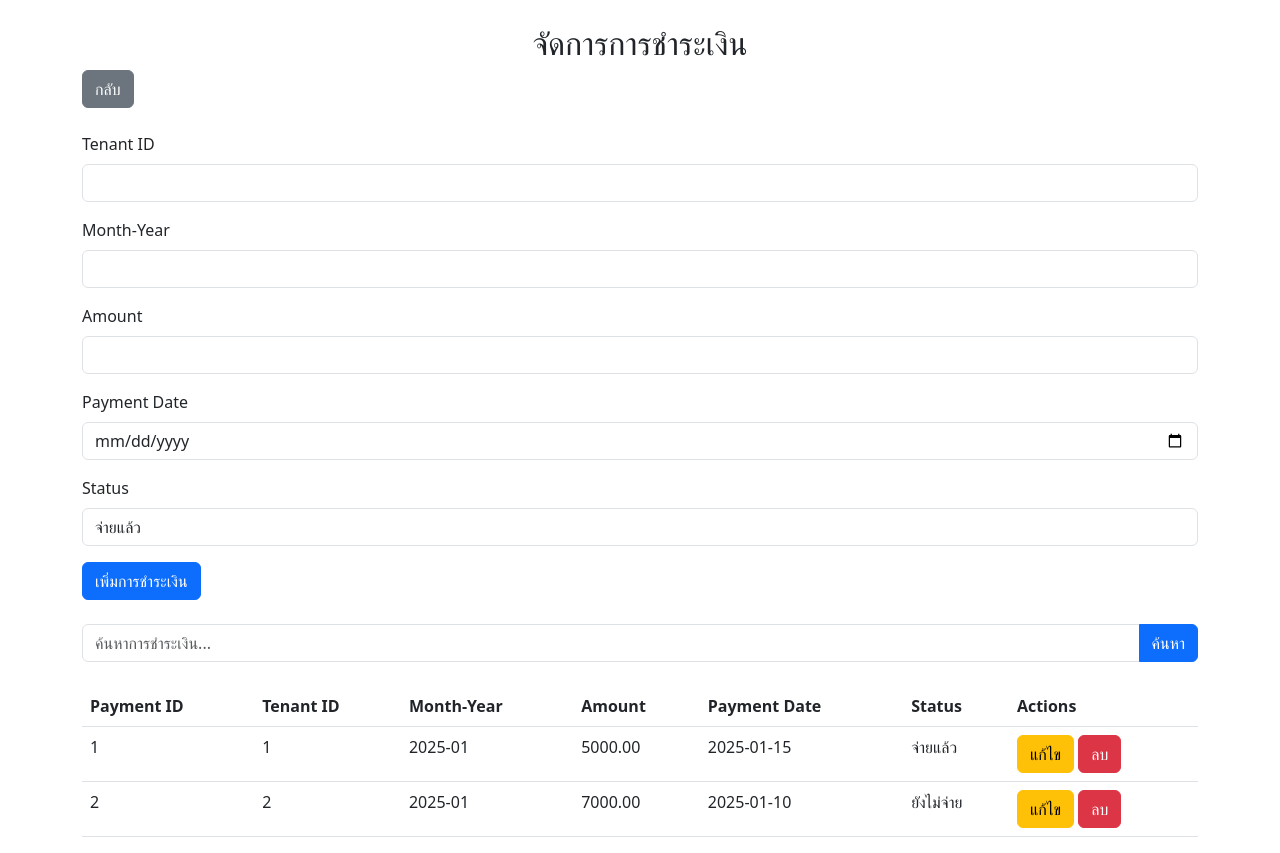
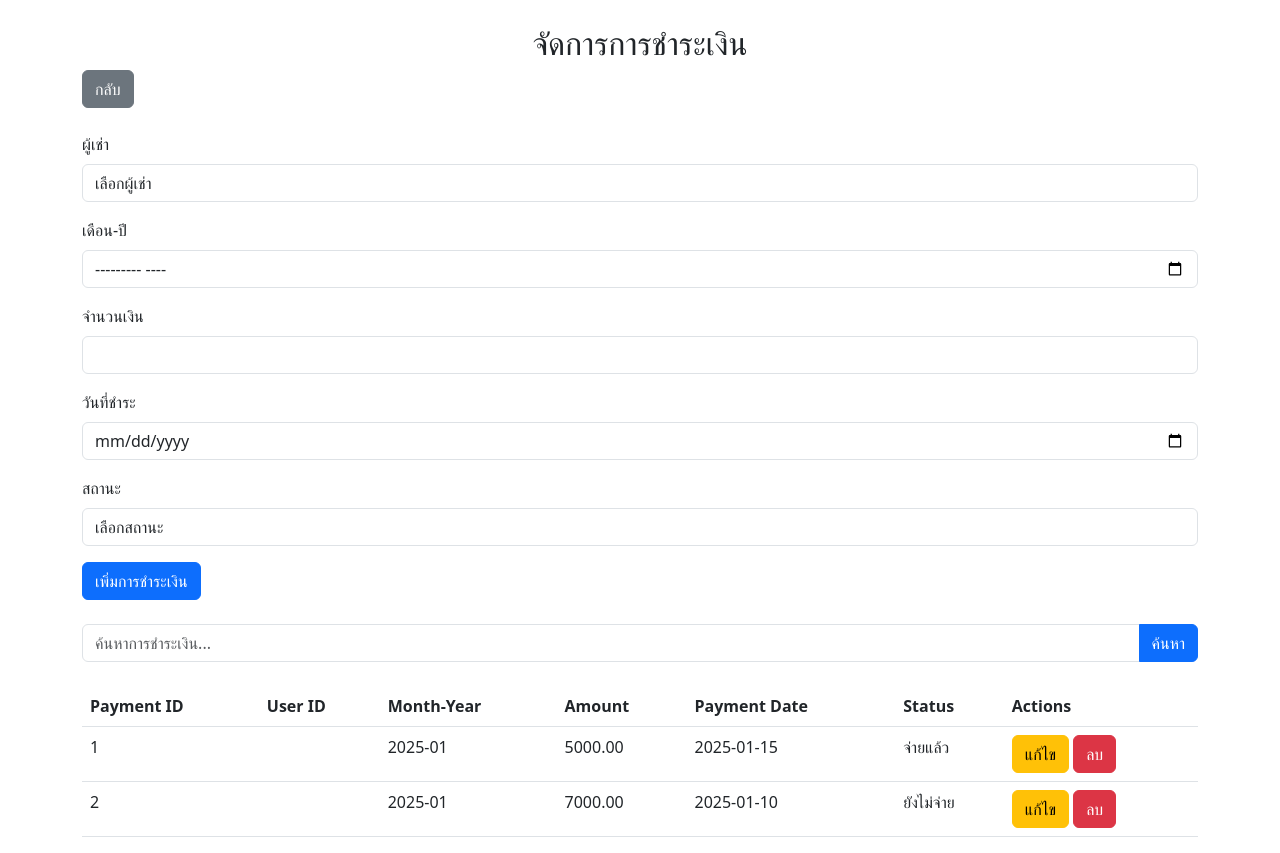
Before and after one commit to MiniTheRippers/Apartment, a PHP site: page /labapartment/Page/manage_payments.php in a window 1280 px wide. Run offline with PHP 8.4, Linux system fonts and the light colour scheme; a user stored in the database is signed in; data comes from the database, SQL or seed files in the repository; data that the repository does not hold is empty.

Commit message:
Update manage_payments.php

```diff
--- a/Page/manage_payments.php
+++ b/Page/manage_payments.php
@@ -8,17 +8,21 @@ if (!isset($_SESSION['user_id']) || $_SESSION['role'] !== 'admin') {
     exit();
 }
 
+// ดึงข้อมูลผู้เช่าทั้งหมด
+$tenants_sql = "SELECT tenant_id, name FROM tenants";
+$tenants_result = $conn->query($tenants_sql);
+
 // CRUD Operations
 
 // Create
 if (isset($_POST['add_payment'])) {
-    $tenant_id = $_POST['tenant_id'];
+    $user_id = $_POST['user_id'];
     $month_year = $_POST['month_year'];
     $amount = $_POST['amount'];
     $payment_date = $_POST['payment_date'];
     $status = $_POST['status'];
 
-    $sql = "INSERT INTO payments (tenant_id, month_year, amount, payment_date, status) VALUES ('$tenant_id', '$month_year', '$amount', '$payment_date', '$status')";
+    $sql = "INSERT INTO payments (user_id, month_year, amount, payment_date, status) VALUES ('$user_id', '$month_year', '$amount', '$payment_date', '$status')";
     if ($conn->query($sql) === TRUE) {
         echo "New record created successfully";
     } else {
@@ -31,7 +35,7 @@ $search = isset($_GET['search']) ? $_GET['search'] : '';
 
 // Read
 if (!empty($search)) {
-    $sql = "SELECT * FROM payments WHERE tenant_id LIKE '%$search%' OR month_year LIKE '%$search%' OR status LIKE '%$search%'";
+    $sql = "SELECT * FROM payments WHERE user_id LIKE '%$search%' OR month_year LIKE '%$search%' OR status LIKE '%$search%'";
 } else {
     $sql = "SELECT * FROM payments";
 }
@@ -40,13 +44,13 @@ $result = $conn->query($sql);
 // Update
 if (isset($_POST['update_payment'])) {
     $payment_id = $_POST['payment_id'];
-    $tenant_id = $_POST['tenant_id'];
+    $user_id = $_POST['user_id'];
     $month_year = $_POST['month_year'];
     $amount = $_POST['amount'];
     $payment_date = $_POST['payment_date'];
     $status = $_POST['status'];
 
-    $sql = "UPDATE payments SET tenant_id='$tenant_id', month_year='$month_year', amount='$amount', payment_date='$payment_date', status='$status' WHERE payment_id='$payment_id'";
+    $sql = "UPDATE payments SET user_id='$user_id', month_year='$month_year', amount='$amount', payment_date='$payment_date', status='$status' WHERE payment_id='$payment_id'";
     if ($conn->query($sql) === TRUE) {
         echo "Record updated successfully";
     } else {
@@ -81,26 +85,34 @@ if (isset($_GET['delete'])) {
         <a href="admin_dashboard.php" class="btn btn-secondary mb-4">กลับ</a>
 
         <!-- Form for adding new payment -->
-        <form method="post" class="mb-4">
+        <form method="post" action="manage_payments.php" class="mb-4">
             <div class="mb-3">
-                <label for="tenant_id" class="form-label">Tenant ID</label>
-                <input type="text" class="form-control" id="tenant_id" name="tenant_id" required>
+                <label for="user_id" class="form-label">ผู้เช่า</label>
+                <select class="form-control" id="user_id" name="user_id" required>
+                    <option value="">เลือกผู้เช่า</option>
+                    <?php while($tenant = $tenants_result->fetch_assoc()): ?>
+                        <option value="<?php echo htmlspecialchars($tenant['tenant_id']); ?>">
+                            <?php echo htmlspecialchars($tenant['tenant_id'] . ' - ' . $tenant['name']); ?>
+                        </option>
+                    <?php endwhile; ?>
+                </select>
             </div>
             <div class="mb-3">
-                <label for="month_year" class="form-label">Month-Year</label>
-                <input type="text" class="form-control" id="month_year" name="month_year" required>
+                <label for="month_year" class="form-label">เดือน-ปี</label>
+                <input type="month" class="form-control" id="month_year" name="month_year" required>
             </div>
             <div class="mb-3">
-                <label for="amount" class="form-label">Amount</label>
-                <input type="text" class="form-control" id="amount" name="amount" required>
+                <label for="amount" class="form-label">จำนวนเงิน</label>
+                <input type="number" step="0.01" min="0" class="form-control" id="amount" name="amount" required>
             </div>
             <div class="mb-3">
-                <label for="payment_date" class="form-label">Payment Date</label>
+                <label for="payment_date" class="form-label">วันที่ชำระ</label>
                 <input type="date" class="form-control" id="payment_date" name="payment_date" required>
             </div>
             <div class="mb-3">
-                <label for="status" class="form-label">Status</label>
+                <label for="status" class="form-label">สถานะ</label>
                 <select class="form-control" id="status" name="status" required>
+                    <option value="">เลือกสถานะ</option>
                     <option value="จ่ายแล้ว">จ่ายแล้ว</option>
                     <option value="ยังไม่จ่าย">ยังไม่จ่าย</option>
                 </select>
@@ -121,7 +133,7 @@ if (isset($_GET['delete'])) {
             <thead>
                 <tr>
                     <th>Payment ID</th>
-                    <th>Tenant ID</th>
+                    <th>User ID</th>
                     <th>Month-Year</th>
                     <th>Amount</th>
                     <th>Payment Date</th>
@@ -134,7 +146,7 @@ if (isset($_GET['delete'])) {
                     <?php while($row = $result->fetch_assoc()): ?>
                         <tr>
                             <td><?php echo $row['payment_id']; ?></td>
-                            <td><?php echo $row['tenant_id']; ?></td>
+                            <td><?php echo $row['user_id']; ?></td>
                             <td><?php echo $row['month_year']; ?></td>
                             <td><?php echo $row['amount']; ?></td>
                             <td><?php echo $row['payment_date']; ?></td>
```
